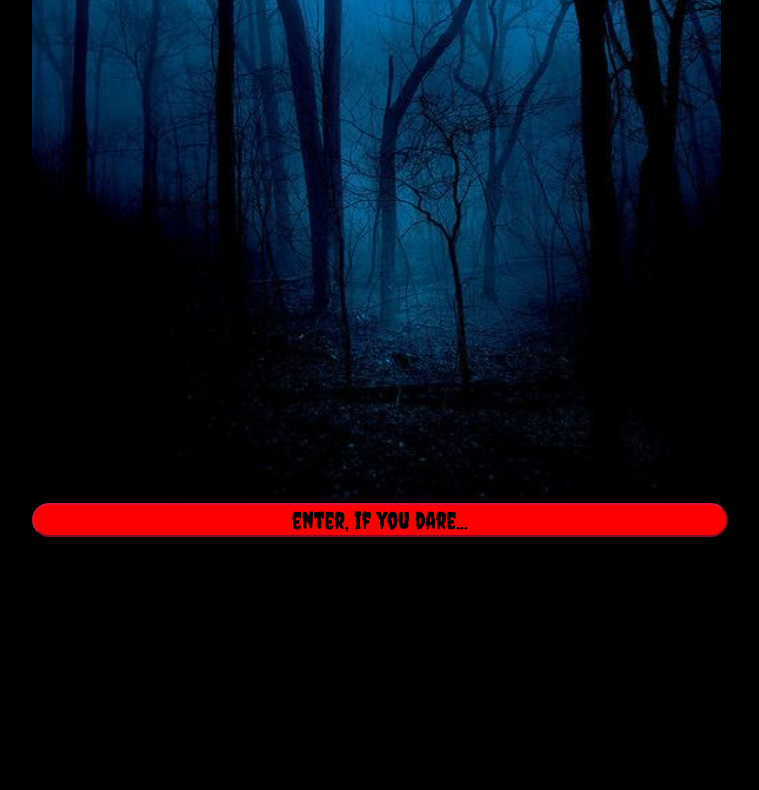
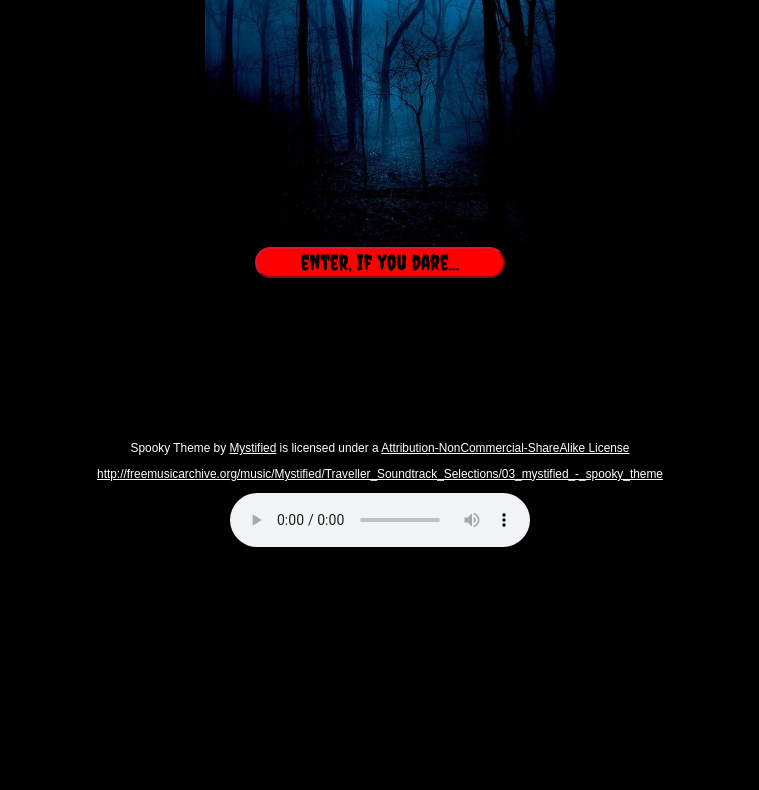
Before and after one commit to bripra/CYOA1, a plain HTML site: page index.html in a window 1280 px wide. Shown: the part 79-869 px from the top of the page, without its empty margins (260-1019 px from the left). After the commit the page ends 800 px from the top, so only its background shows below. Drawn offline with Linux system fonts and the light colour scheme.

Commit message:
update to sizing of pic and start btn

```diff
--- a/index.html
+++ b/index.html
@@ -24,13 +24,16 @@
 
      <p>
       Spooky Theme by <a href="http://freemusicarchive.org/music/Mystified/" target="_blank">Mystified</a> is licensed under a <a href="https://creativecommons.org/licenses/by-nc-sa/4.0/" target="_blank">Attribution-NonCommercial-ShareAlike License</a>
+      </p>
        <a href="http://freemusicarchive.org/music/Mystified/Traveller_Soundtrack_Selections/03_mystified_-_spooky_theme" target="_blank">http://freemusicarchive.org/music/Mystified/Traveller_Soundtrack_Selections/03_mystified_-_spooky_theme</a>
-     </p>
+
+     <p>
    <!-- Can audio tag be styled with CSS, is there volume control -->
      <audio autoplay loop controls>
        <source src="media/Mystified_-_03_-_Spooky_Theme.mp3">
        Please click the music link above to hear the spooky theme.
      </audio>
+     </p>
 
  </footer>
 
@@ -46,6 +49,9 @@ function myFunction(){
 var maxX = 5
 var maxY = 5
 
+//Randomly define the size of the game play area.
+
+
 // User starts at x0, y0 (bottom left of board)
 var userX = 0
 var userY = 0
@@ -54,12 +60,19 @@ var userY = 0
 //var treasureX = 2
 //var treasureY = 1
 
-//Killer Monster
+//Killer Monster location generated randomly based on maxX and maxY variables
 var killerX = Math.floor((Math.random() * maxX) + 1)
 var killerY = Math.floor((Math.random() * maxY) + 1)
 
+//Safe home location generated randomly based on maxX and maxY variables
+var safeHomeX = Math.floor((Math.random() * maxX) + 1)
+var safeHomeY = Math.floor((Math.random() * maxY) + 1)
+
 // Flag that controls loop
 var killerFound = false
+
+// Flag that controls loop
+var safeHomeFound = false
 
 
 
@@ -144,6 +157,12 @@ while(!killerFound){
 
    killerFound = true
   }
+    // see if user location matches treasure
+  if(userX == safeHomeX && userY == safeHomeY){
+    console.log("You emerge from the woods on to a road where your friends have come to look for you.")
+
+   safeHomeFound = true
+  }
 }
   }
 
--- a/style/style.css
+++ b/style/style.css
@@ -12,7 +12,7 @@ font-size: 99%;
 h1 {
   font-size: 3em;
   text-align: center;
-  margin: 0;
+  margin: auto;
 }
 
 section {
@@ -20,14 +20,17 @@ section {
 }
 
 img {
-  width: 99%;
+  width: 70%;
+  display: block;
+  margin-left: auto;
+  margin-right: auto;
 }
 
 footer {
   font-family: sans-serif;
   font-size: .75em;
   color: white;
-  padding-top: 20%;
+  padding-top: 12%;
   text-align: center;
 
 }
@@ -35,13 +38,16 @@ footer {
 /* entry bar styling */
 #button {
   background-color: red;
-  width: 100%;
+  width: 50%;
   height: 200%;
   font-family: 'Creepster', cursive;
-  font-size: 1.5em;
+  font-size: 135%;
   border-radius: 50em;
   border-color: crimson;
   box-shadow: 5em crimson;
+  margin-left: auto;
+  margin-right: auto;
+  display: block;
 }
 
 #button:hover {
```
